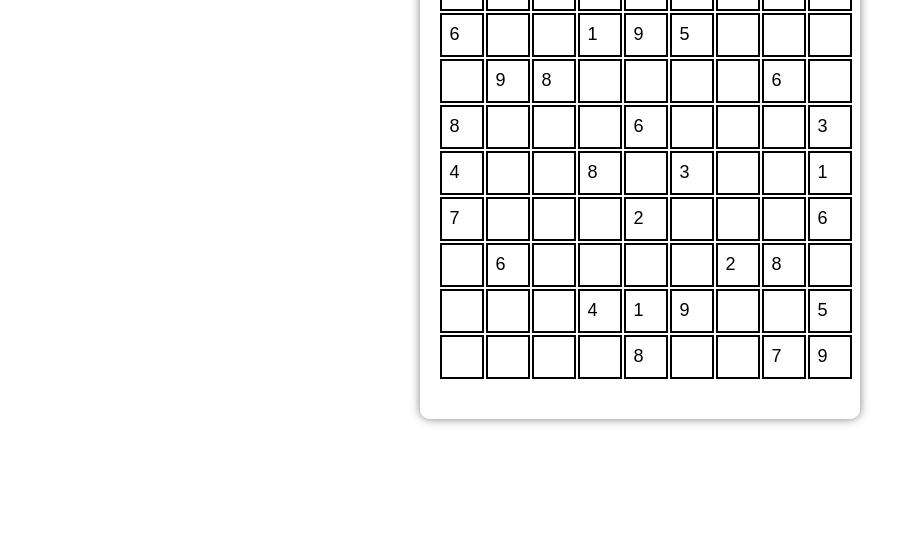
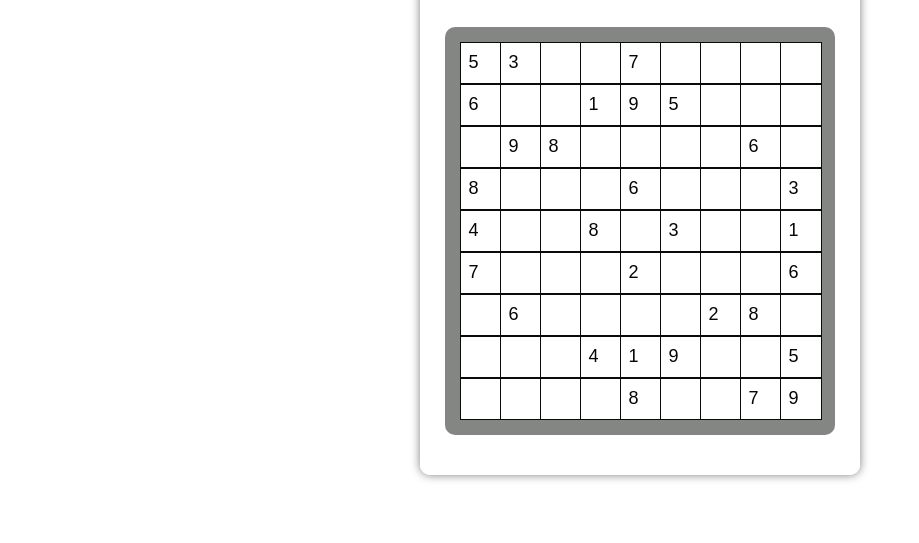
Before and after one commit to Drake025/Drake, a plain HTML site: page sudoku.html in a window 1280 px wide. Shown: the part 258-801 px from the top of the page, without its empty margins (0-919 px from the left). Drawn offline with Linux system fonts and the light colour scheme.

Commit message:
Update sudoku.css

```diff
--- a/sudoku.css
+++ b/sudoku.css
@@ -5,9 +5,10 @@ body {
   background-size: cover;
   background-repeat: no-repeat;
   background-attachment: fixed;
-  padding: 20px;
+  padding: 60px;
 }
 
+/* Style for the Sudoku container */
 #sudoku-container {
   text-align: center;
   max-width: 400px;
@@ -17,36 +18,53 @@ body {
   border-radius: 10px;
   box-shadow: 0px 0px 10px rgba(0, 0, 0, 0.5);
 
+  /* Center the Sudoku grid */
+  display: flex;
+  flex-direction: column;
+  align-items: center;
+  justify-content: center;
 
+  /* Responsive Styles */
   @media only screen and (max-width: 600px) {
     max-width: 100%;
-    padding: 10px;
+    padding: 10px; /* Adjust padding for smaller screens */
   }
 }
 
 
+/* Updated Style for the Sudoku grid */
 #sudoku-grid {
   display: grid;
-  grid-template-columns: repeat(9, 1fr);
-  gap: 2px;
-  margin-top: 10px;
+  grid-template-columns: repeat(9, 40px);
+  margin-top: 20px;
   margin-bottom: 20px;
+  background-color: #838683; /* Background color for the entire grid */
+  border-radius: 10px; /* Rounded corners for the grid */
+  padding: 15px; /* Adjusted padding for better spacing */
 }
 
-
+/* Updated Style for Sudoku cells */
 .sudoku-cell {
   display: flex;
   align-items: center;
   justify-content: center;
   width: 40px;
   height: 40px;
-  border: 2px solid #000;
-  font-size: 18px;
-  font-weight: bold;
-  background-color: #fff;
+  font-size: 16px;
+  color: #333; /* Text color */
+  background-color: #fff; /* Background color for cells */
+  border: 1px solid #0a0a0a; /* Border color */
+  transition: background 0.3s ease; /* Smooth transition effect */
+
+  /* Hover effect */
+  &:hover {
+    background-color: #f0f0f0; /* Background color on hover */
+  }
 }
 
 
+
+/* Style for the "Check" button */
 #checkButton {
   padding: 10px 20px;
   color: #333;
@@ -56,7 +74,7 @@ body {
   margin-top: 10px;
 }
 
-
+/* Style for the Sudoku numbers in input cells */
 input[type="number"] {
   width: 100%;
   height: 100%;
@@ -64,28 +82,28 @@ input[type="number"] {
   background: none;
   font-size: 18px;
   text-align: center;
-  color: black;
+  color: rgb(5, 5, 5);
 }
 
-
+/* Style for the Sudoku numbers in input cells with invalid input */
 input[type="number"].invalid {
   color: red;
 }
 
-
+/* Dropdown button */
 .dropbtn {
   background-color: #3498db;
   color: white;
   padding: 10px 15px;
   border: none;
   cursor: pointer;
-  position: absolute;
+  position: fixed;;
   top: 10px;
   left: 10px;
   border-radius: 5px;
 }
 
-
+/* Dropdown content */
 .dropdown-content {
   display: none;
   position: absolute;
@@ -98,7 +116,7 @@ input[type="number"].invalid {
   border-radius: 5px;
 }
 
-
+/* Dropdown links */
 .dropdown-content a {
   padding: 12px 16px;
   text-decoration: none;
@@ -107,13 +125,13 @@ input[type="number"].invalid {
   transition: background-color 0.3s ease;
 }
 
-
+/* Change color on hover */
 .dropdown-content a:hover {
   background-color: #3498db;
   color: white;
 }
 
-
+/* Show the dropdown content when the dropdown button is clicked */
 .show {
   display: block;
 }
```
